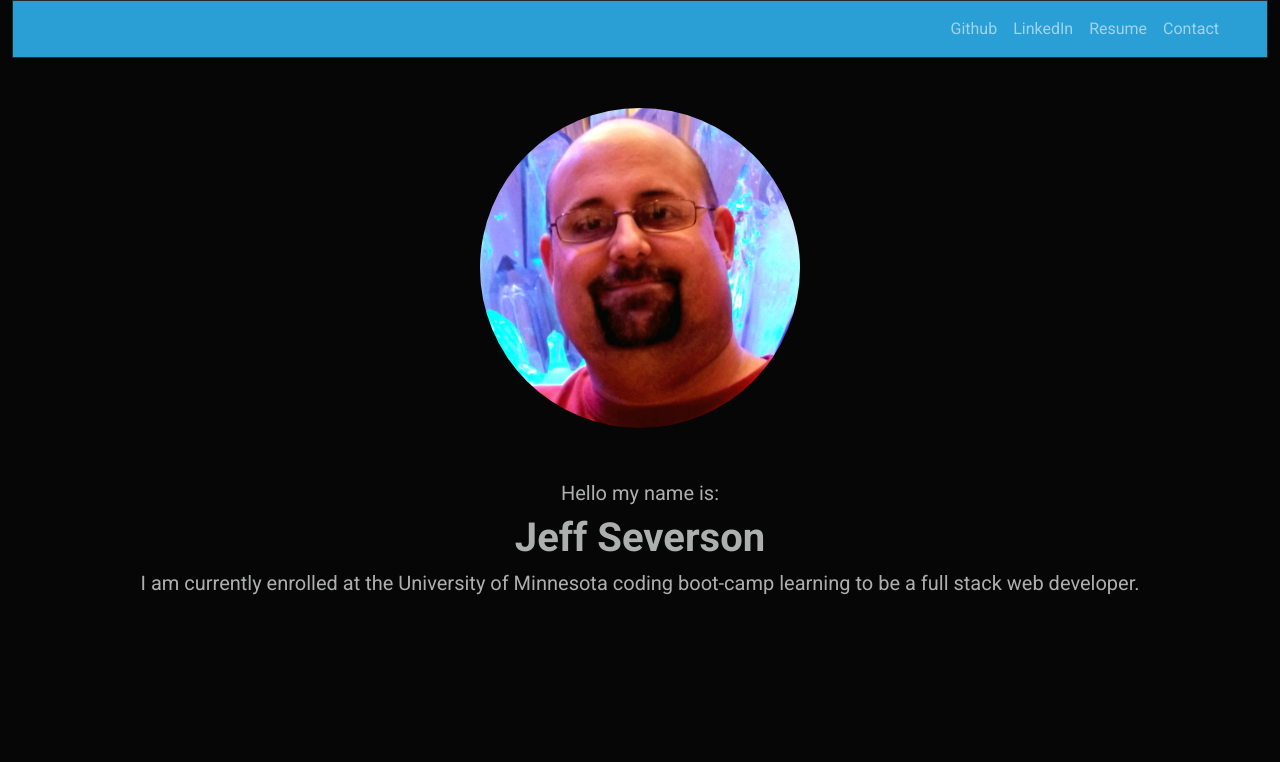
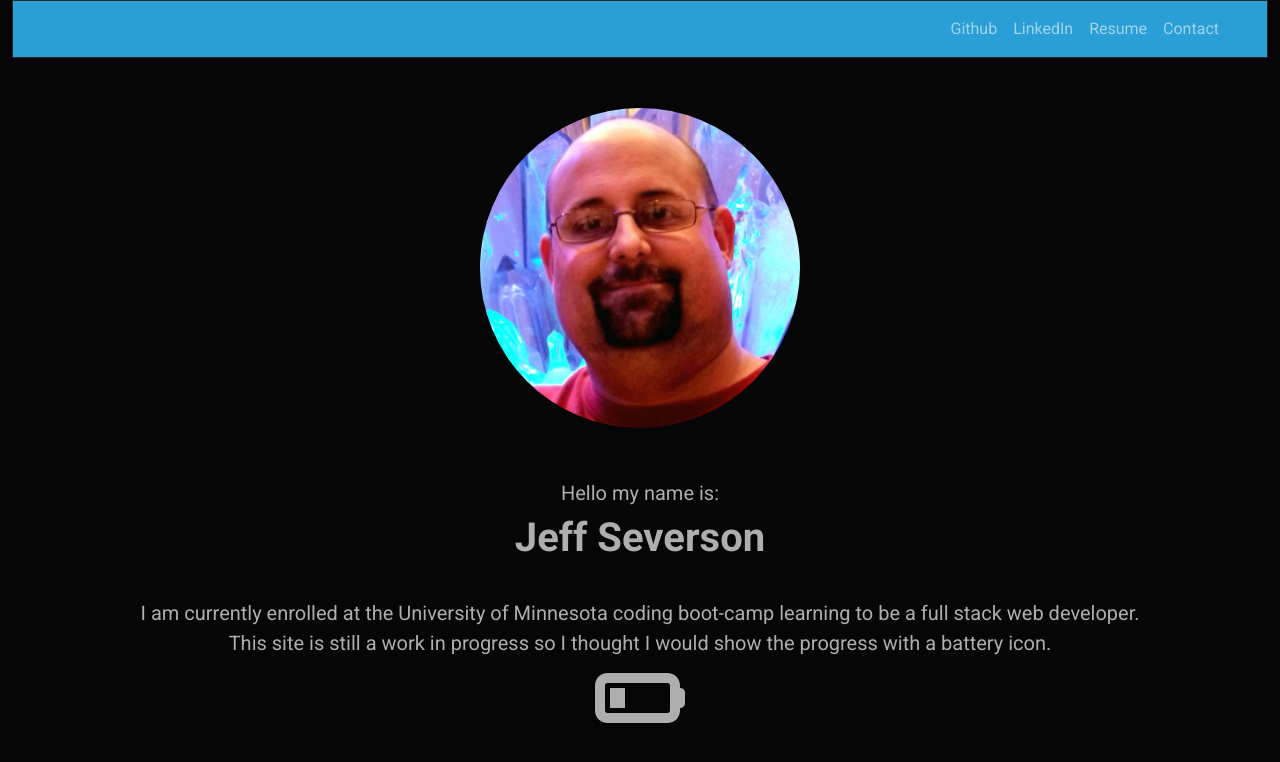
Before and after one commit to jeffseverson2001/Portfolio, a plain HTML site: page index.html in a window 1280 px wide. Drawn offline with nearby package versions, Linux system fonts and the light colour scheme.

Commit message:
Next Update Two

```diff
--- a/index.html
+++ b/index.html
@@ -1,5 +1,6 @@
 <!DOCTYPE html>
 <html lang="en">
+
 <head>
     <meta charset="UTF-8">
     <meta http-equiv="X-UA-Compatible" content="IE=edge">
@@ -11,26 +12,38 @@
 
     <title>Jeff Severson</title>
 </head>
+
 <body>
     <header class="container-fluid">
         <nav class="navbar sticky-top navbar-dark bg-primary navbar-expand-lg">
             <ul class="navbar-nav ms-auto mt-2 mt-lg-0 header-margin-right">
                 <li class="nav-item"><a class="nav-link" href='https://github.com/jeffseverson2001'>Github</a></li>
-                <li class="nav-item"><a class="nav-link" href='https://www.linkedin.com/in/jeff-severson-880a02208/'>LinkedIn</a></li>
+                <li class="nav-item"><a class="nav-link"
+                        href='https://www.linkedin.com/in/jeff-severson-880a02208/'>LinkedIn</a></li>
                 <li class="nav-item"><a class="nav-link" href='./assets/images/Jeff_Severson_Resume.pdf'>Resume</a></li>
                 <li class="nav-item"><a class="nav-link" href='#contact-box'>Contact</a></li>
             </ul>
         </nav>
     </header>
     <main>
-        <img src="./assets/images/Jeff_Blue.jpg" class="main-image mx-auto d-block" alt="Responsive image"> <!--- img-fluid mx-auto d-block  -->
+        <img src="./assets/images/Jeff_Blue.jpg" class="main-image mx-auto d-block" alt="Responsive image">
+        <!--- img-fluid mx-auto d-block  -->
         <div class="main-text center">Hello my name is:</div>
         <div class="main-header center">Jeff Severson</div>
-        <div class="main-text center">I am currently enrolled at the University of Minnesota coding boot-camp learning to be a full stack web developer.</div>
+        <div class="main-text center"><br>
+            I am currently enrolled at the University of Minnesota coding boot-camp learning to be a full stack web
+            developer.<br>
+            This site is still a work in progress so I thought I would show the progress with a battery icon.
+        </div>
+        <div class="center">
+            <i class="fas fa-battery-quarter fa-5x"></i>
+        </div>
+
     </main>
     <script src="https://use.fontawesome.com/5843fe725a.js"></script>
     <script src="https://code.jquery.com/jquery-3.6.0.js"></script>
     <script src="https://code.jquery.com/ui/1.12.1/jquery-ui.js"></script>
     <script href="./assets/js/script.js"></script>
 </body>
+
 </html>
```
